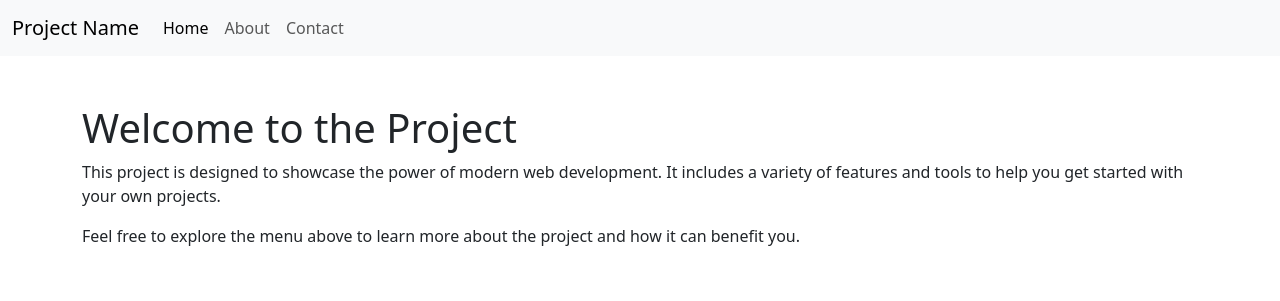
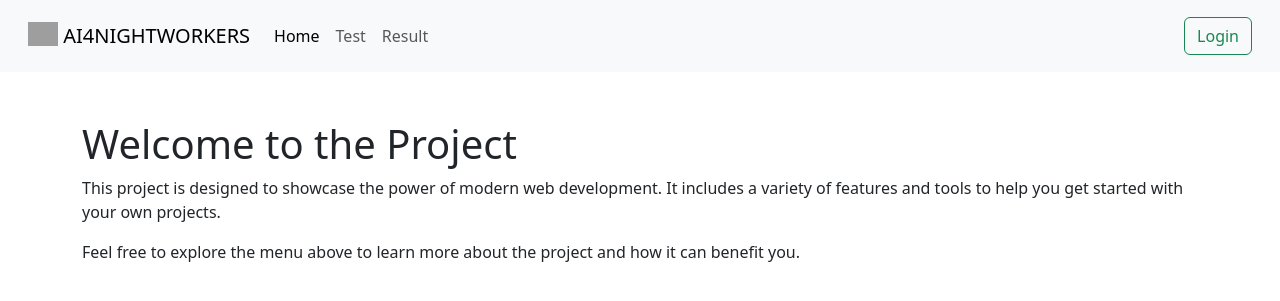
Before and after one commit to Peppolhound/AI4NW, a Django app: page / in a window 1280 px wide. Shown: the top 301 px of the page. Run offline with Django 5.2, Linux system fonts and the light colour scheme; some libraries are stand-ins or nearby versions; grey boxes are pictures that could not be loaded.

Commit message:
Primo commit Rita

```diff
--- a/questionnaire/templates/questionnaire/home.html
+++ b/questionnaire/templates/questionnaire/home.html
@@ -1,31 +1,42 @@
 <!DOCTYPE html>
-<html lang="en">
+<html lang="it">
 <head>
     <meta charset="UTF-8">
     <meta name="viewport" content="width=device-width, initial-scale=1.0">
     <title>Home Page</title>
     <link href="https://cdn.jsdelivr.net/npm/bootstrap@5.3.0-alpha1/dist/css/bootstrap.min.css" rel="stylesheet">
+    <script src="https://kit.fontawesome.com/90afc8c9e3.js" crossorigin="anonymous"></script> <!-- ICON SET -->
 </head>
 <body>
     <!-- Top Bar with Menu -->
-    <nav class="navbar navbar-expand-lg navbar-light bg-light">
+    <nav class="navbar navbar-expand-lg navbar-light bg-light p-3">
         <div class="container-fluid">
-            <a class="navbar-brand" href="#">Project Name</a>
+            <a class="navbar-brand" href="#">
+                <img src="https://getbootstrap.com/docs/5.3/assets/brand/bootstrap-logo.svg" alt="Logo" width="30" height="24" class="d-inline-block align-text-top">
+                AI4NIGHTWORKERS
+            </a>
             <button class="navbar-toggler" type="button" data-bs-toggle="collapse" data-bs-target="#navbarNav" aria-controls="navbarNav" aria-expanded="false" aria-label="Toggle navigation">
                 <span class="navbar-toggler-icon"></span>
             </button>
-            <div class="collapse navbar-collapse" id="navbarNav">
+            <div class="collapse navbar-collapse justify-content-between" id="navbarNav">
                 <ul class="navbar-nav">
                     <li class="nav-item">
                         <a class="nav-link active" aria-current="page" href="#">Home</a>
                     </li>
+                    <!-- <li class="nav-item">
+                        <a class="nav-link" href="#">About</a>
+                    </li> -->
                     <li class="nav-item">
-                        <a class="nav-link" href="#">About</a>
+                        <a class="nav-link" href="#">Test</a>
                     </li>
                     <li class="nav-item">
+                        <a class="nav-link" href="#">Result</a>
+                    </li>
+                    <!-- <li class="nav-item">
                         <a class="nav-link" href="#">Contact</a>
-                    </li>
+                    </li> -->
                 </ul>
+                <a class="btn btn-outline-success" href="#" role="button">Login</a>
             </div>
         </div>
     </nav>
```
Also changed, not shown: questionnaire/templates/questionnaire/login.html (added, +15 -0 lines), questionnaire/templates/questionnaire/result.html (added, +14 -0 lines), questionnaire/templates/questionnaire/sign-up.html (added, +15 -0 lines), questionnaire/templates/questionnaire/test.html (added, +14 -0 lines).
